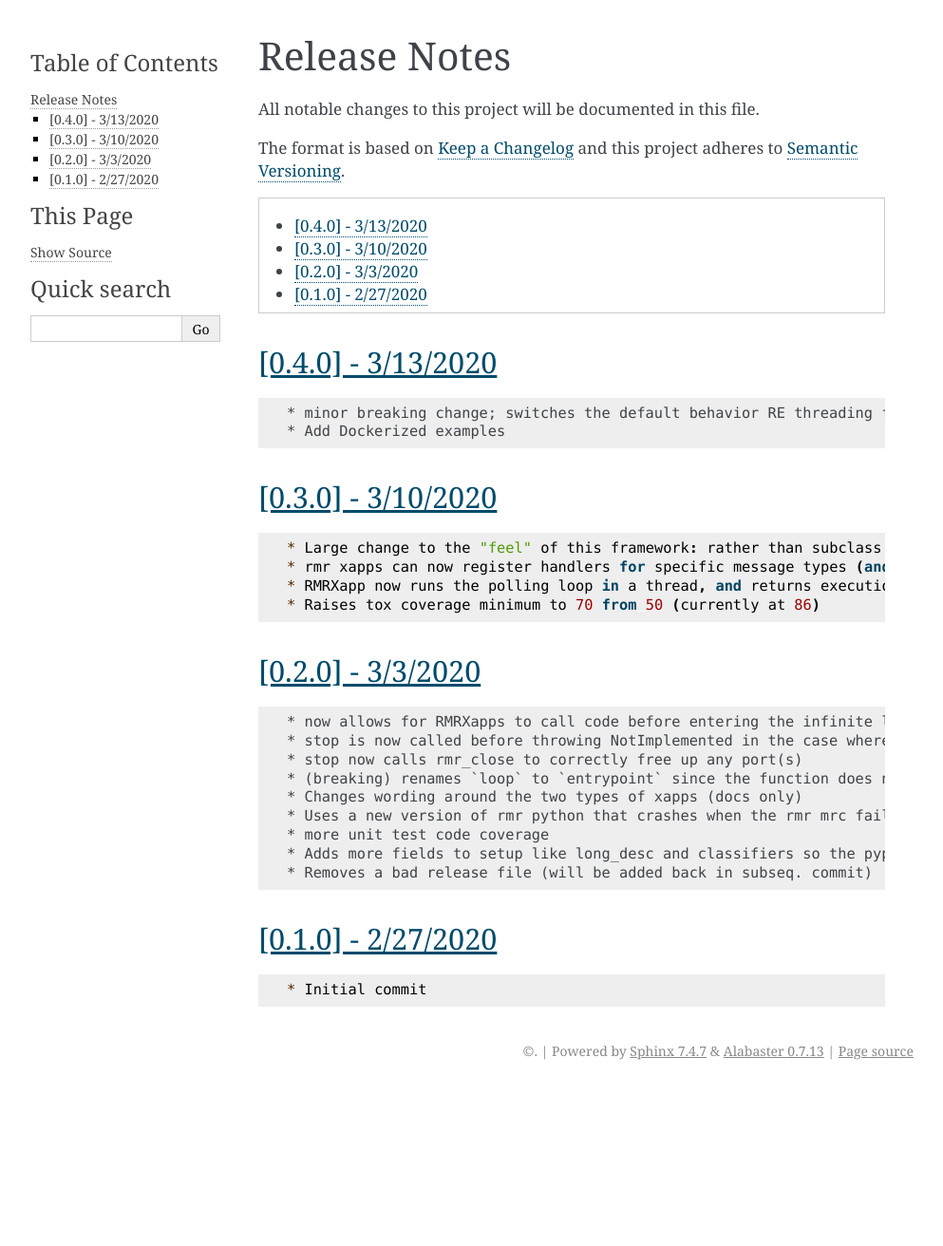
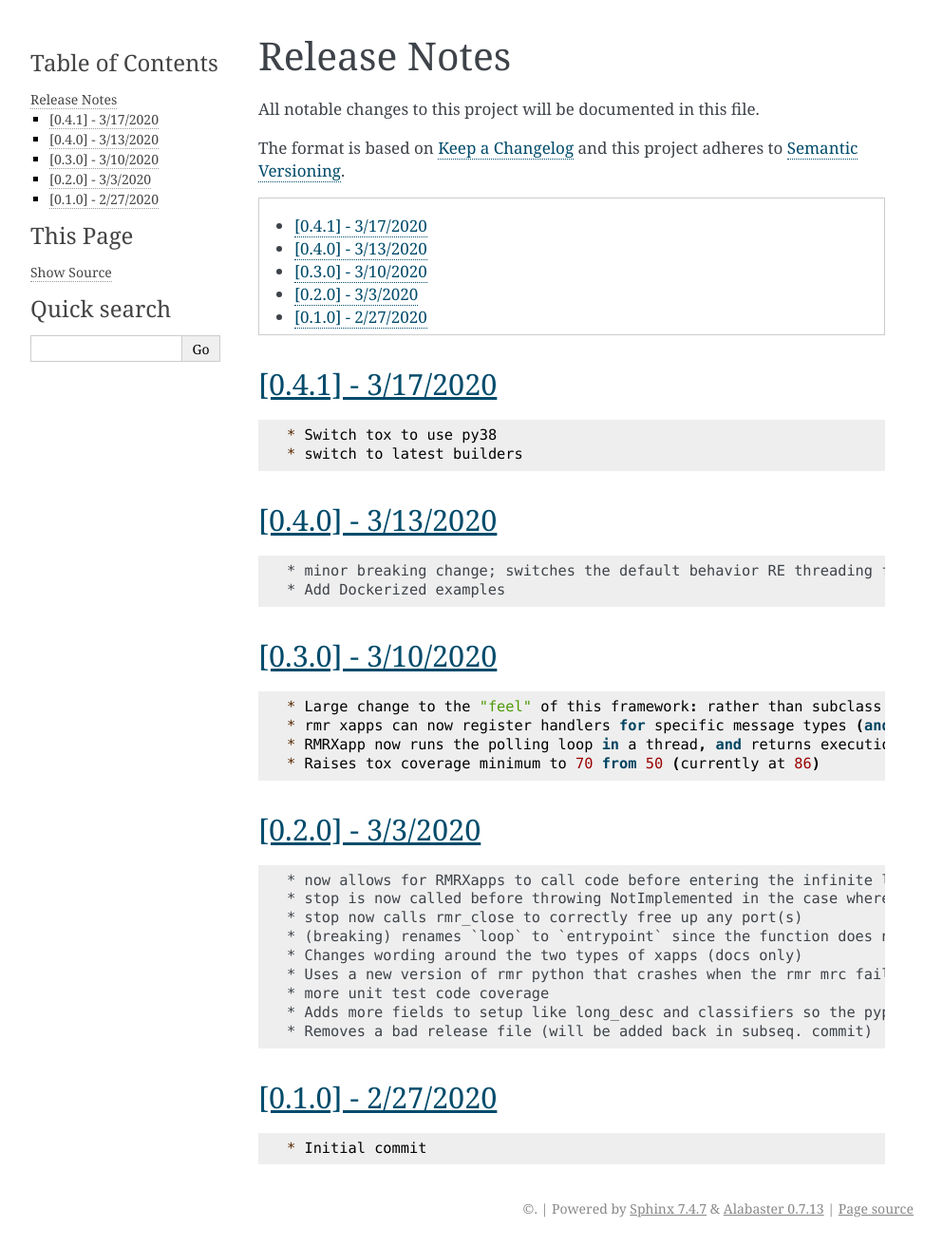
Before and after one commit to o-ran-sc/ric-plt-xapp-frame-py, a Sphinx documentation site: the page built from docs/release-notes.rst, in a window 1280 px wide. Shown: the whole page at 95% size, without its empty margins (148-1141 px from the left). Built offline with Sphinx 7.4.7, drawn with Linux system fonts in a browser that asks for light colours; before the commit the page ends 1146 px from its top, so only the background shows below that.

Commit message:
Switch to py38, latest go builder
Issue-ID: RIC-228
Change-Id: I33910f9573e50b43eb1941c3178d2402ea88f0b9
Signed-off-by: Tommy Carpenter <tc677g@att.com>

```diff
--- a/docs/release-notes.rst
+++ b/docs/release-notes.rst
@@ -13,6 +13,14 @@ and this project adheres to `Semantic Versioning <http://semver.org/>`__.
 .. contents::
    :depth: 3
    :local:
+
+[0.4.1] - 3/17/2020
+-------------------
+::
+
+    * Switch tox to use py38
+    * switch to latest builders
+
 
 [0.4.0] - 3/13/2020
 -------------------
--- a/setup.py
+++ b/setup.py
@@ -32,7 +32,7 @@ def _long_descr():
 
 setup(
     name="ricxappframe",
-    version="0.4.0",
+    version="0.4.1",
     packages=find_packages(exclude=["tests.*", "tests"]),
     author="Tommy Carpenter",
     description="Xapp framework for python",
@@ -42,7 +42,6 @@ setup(
         "Development Status :: 4 - Beta",
         "Intended Audience :: Telecommunications Industry",
         "Programming Language :: Python :: 3",
-        "Programming Language :: Python :: 3.7",
         "License :: OSI Approved :: Apache Software License",
         "Operating System :: POSIX :: Linux",
         "Topic :: Communications",
```
Also changed, not shown: 4 other files.
